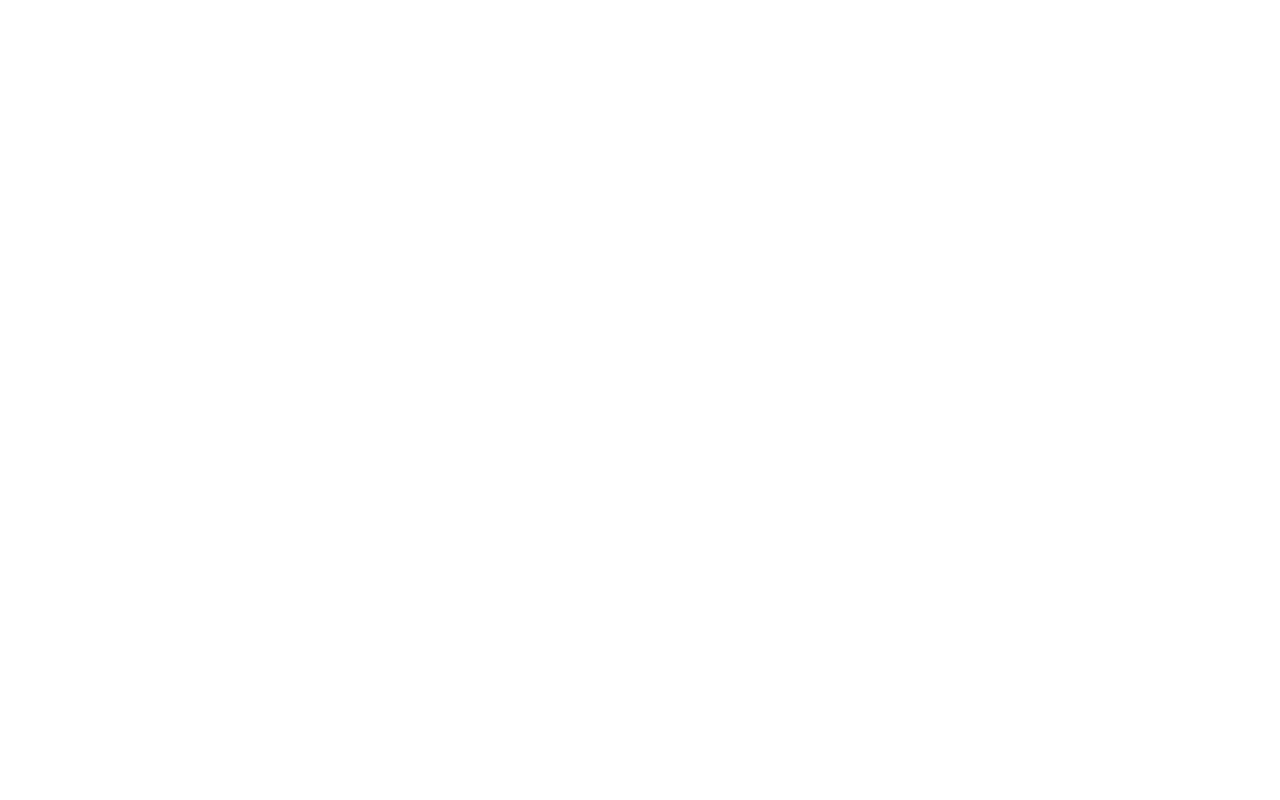
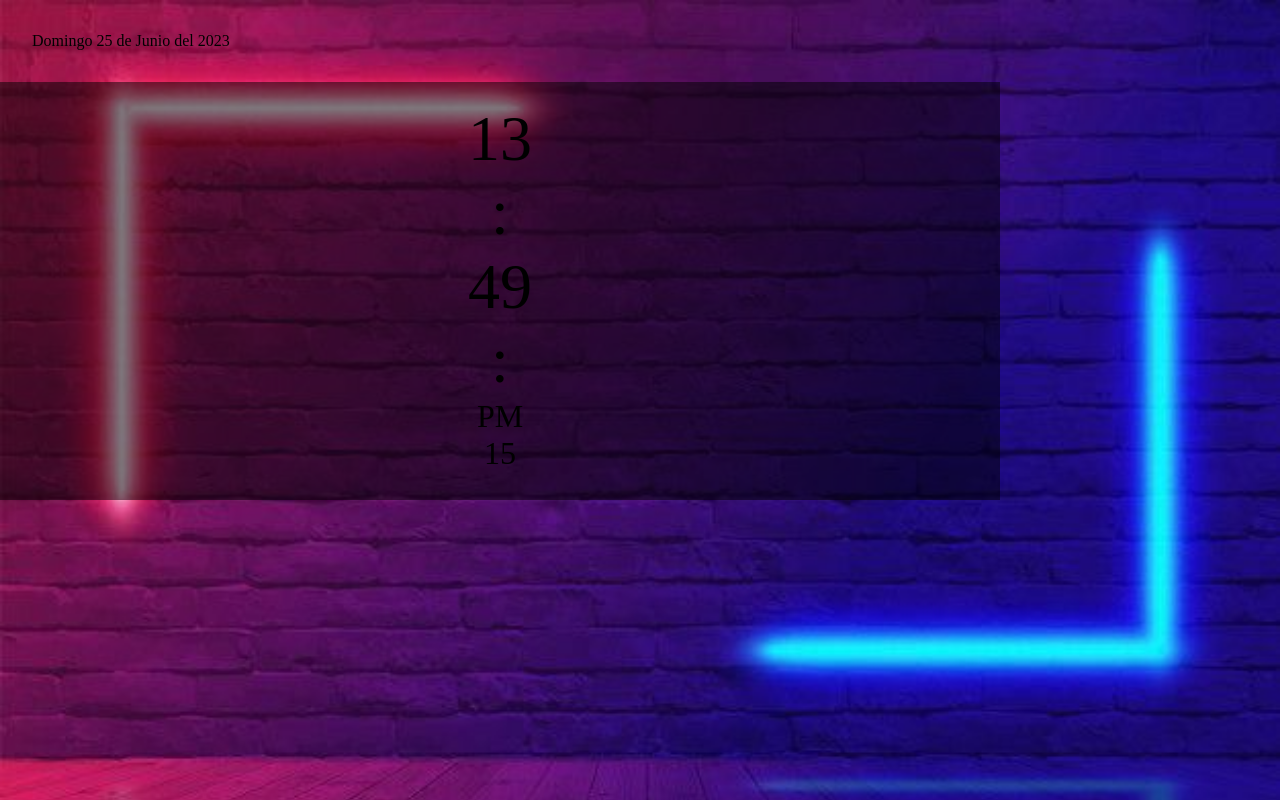
Before and after one commit to JhoanaVicente/Hora-en-Javascript, a plain HTML site: page index.html in a window 1280 px wide. Drawn offline with Linux system fonts and the light colour scheme; a web font is replaced by a local one.

Commit message:
styles and add bg

```diff
--- a/index.html
+++ b/index.html
@@ -0,0 +1,36 @@
+<!DOCTYPE html>
+<html lang="en">
+<head>
+    <meta charset="UTF-8">
+    <meta name="viewport" content="width=device-width, initial-scale=1.0">
+    <title>Reloj Digital con JS</title>
+    <link rel="stylesheet" href="style.css">
+    <link rel="preconnect" href="https://fonts.googleapis.com">
+    <link rel="preconnect" href="https://fonts.gstatic.com" crossorigin>
+    <link href="https://fonts.googleapis.com/css2?family=Belanosima&display=swap" rel="stylesheet">
+</head>
+<body>
+    <div class="wrap">
+        <div class="widget">
+            <p id="diaSemana" class="diaSemana">Domingo</p>
+            <p id="dia" class="dia">25</p>
+            <p>de </p>
+            <p id="mes" class="mes">Junio</p>
+            <p>del </p>
+            <p id="year" class="year">2023</p>
+        </div>
+
+        <div class="reloj">
+            <p id="horas" class="horas">13</p>
+            <p>:</p>
+            <p id="minutos" class="minutos">49</p>
+            <p>:</p>
+            <div class="caja-segundos">
+                <p id="ampm" class="ampm">PM</p>
+                <p id="segundos" class="segundos">15</p>
+            </div>
+        </div>
+    </div>
+   <script src="script.js"></script>
+</body>
+</html>
--- a/style.css
+++ b/style.css
@@ -5,7 +5,51 @@
 }
 
 body {
-    background: url(bg.avif);
     background-size: cover;
+    background-image: url(img/background.jpg);
+    background-repeat: no-repeat;
+    background-position: center top;
+    font-size: 16px;
+}
 
+.wrap {
+    width: 90%;
+    max-width: 1000px;
 }
+
+.widget {
+    width: 40%;
+    margin: 2em;
+}
+
+.widget p {
+    display: inline-block;
+    line-height: 1em;
+}
+
+.fecha {
+    text-align: center;
+    font-size: 1.5em;
+    margin-bottom: 5px;
+    background: rgba(0,0,0,.5);
+    padding: 20px;
+    width: 100%;
+}
+
+.reloj {
+    width: 100%;
+    padding: 20px;
+    font-size: 4em;
+    text-align: center;
+    background: rgba(0,0,0,.5);
+}
+
+.reloj .caja-segundos {
+    display: inline-block;
+}
+
+.reloj .segundos,
+.reloj .ampm {
+    font-size: 2rem;
+    display: block;
+}
```
Also changed, not shown: img/background.jpg (added).
